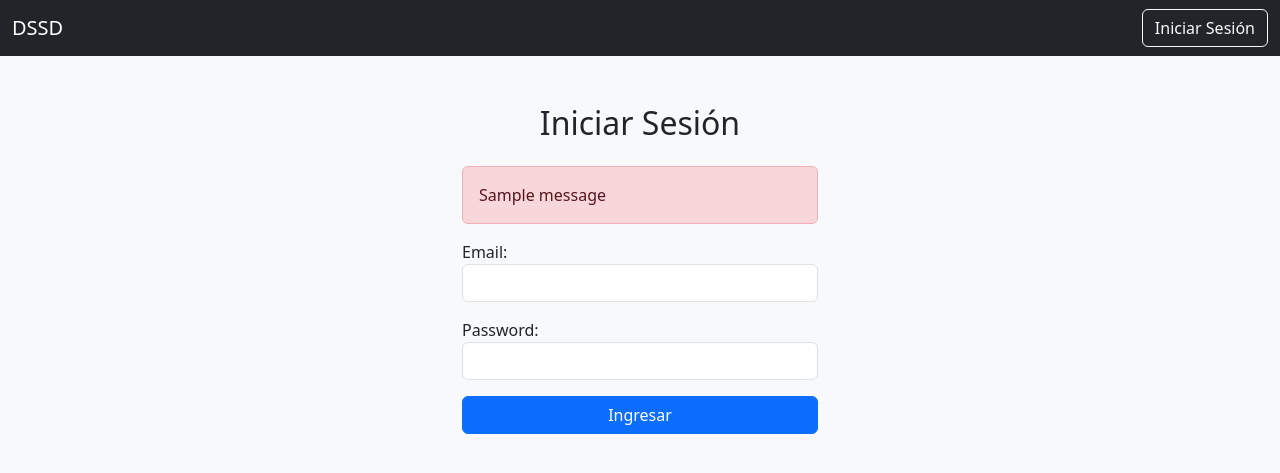
After one commit to dome0luis0valentin/dssd, a Django app: page /user/login/ in a window 1280 px wide. The commit adds this page. Shown: the top 473 px of the page. Run offline with Django 5.2, Linux system fonts and the light colour scheme; tables that the repository leaves empty hold one stand-in row (values such as "Sample post"); one stand-in notice (Sample message) is shown.

Commit message:
login exitoso

```diff
--- a/templates/header.html
+++ b/templates/header.html
@@ -2,5 +2,13 @@
 <nav class="navbar navbar-expand-lg navbar-dark bg-dark mb-4">
   <div class="container-fluid">
     <a class="navbar-brand" href="#">DSSD</a>
+
+    <div class="d-flex">
+      {% if user.is_authenticated %}
+        <a class="btn btn-outline-light" href="{% url 'perfil' %}">Ver Perfil</a>
+      {% else %}
+        <a class="btn btn-outline-light" href="{% url 'login' %}">Iniciar Sesión</a>
+      {% endif %}
+    </div>
   </div>
 </nav>
--- a/user/forms.py
+++ b/user/forms.py
@@ -1,7 +1,9 @@
 from django import forms
-from .models import User
 
-class UserForm(forms.ModelForm):
-    class Meta:
-        model = User
-        fields = ['nombre', 'apellido', 'edad', 'email']
+class LoginForm(forms.Form):
+    email = forms.EmailField(
+        widget=forms.EmailInput(attrs={'class': 'form-control'})
+    )
+    password = forms.CharField(
+        widget=forms.PasswordInput(attrs={'class': 'form-control'})
+    )
--- /dev/null
+++ b/user/templates/login.html
@@ -0,0 +1,32 @@
+{% extends 'base.html' %}
+
+{% block title %}Iniciar Sesión{% endblock %}
+
+{% block content %}
+<div class="row justify-content-center mt-5">
+    <div class="col-md-4">
+        <h2 class="text-center mb-4">Iniciar Sesión</h2>
+
+        {% if messages %}
+            <div class="alert alert-danger">
+                {% for message in messages %}
+                    <p class="mb-0">{{ message }}</p>
+                {% endfor %}
+            </div>
+        {% endif %}
+
+        <form method="post">
+            {% csrf_token %}
+                <div class="mb-3">
+                    {{ form.email.label_tag }}
+                    {{ form.email }}
+                </div>
+                <div class="mb-3">
+                    {{ form.password.label_tag }}
+                    {{ form.password }}
+                </div>
+            <button type="submit" class="btn btn-primary w-100">Ingresar</button>
+        </form>
+    </div>
+</div>
+{% endblock %}
--- a/user/urls.py
+++ b/user/urls.py
@@ -1,9 +1,11 @@
 from django.urls import path
-from .views import alta_user,lista_procesos_disponibles, iniciar_proceso, llenar_datos_proceso
+from .views import *
 
 urlpatterns = [
     path('', lista_procesos_disponibles, name="lista_procesos_disponibles"),
-    path('alta/', alta_user, name='alta_user'), #login
+    path('login/', login_view , name='login'), #login
+    #path('alta/', alta_user, name='alta_user'), #altas de usuarios
+    path('perfil/', perfil, name='perfil'), # Ver perfil
     path('procesos/', lista_procesos_disponibles, name="lista_procesos_disponibles"),
     path('procesos/iniciar/<int:proceso_id>/', iniciar_proceso, name='iniciar_proceso'),
     path('procesos/llenar_datos/', llenar_datos_proceso, name='llenar_datos_proceso')
--- a/user/views.py
+++ b/user/views.py
@@ -1,12 +1,16 @@
 from django.shortcuts import render, redirect
-from .forms import UserForm
+#from .forms import UserForm
 from django.http import JsonResponse
+from django.contrib.auth.decorators import login_required
+from django.contrib import messages
+from .forms import LoginForm
+from user.models import User
 import requests
 
 url_bonita = "http://localhost:8080/bonita"
-user = "walter.bates"
-password = "admin"
-
+#user = "walter.bates"
+#password = "admin"
+"""
 def alta_user(request):
     if request.method == "POST":
         form = UserForm(request.POST)
@@ -16,30 +20,67 @@ def alta_user(request):
     else:
         form = UserForm()
     return render(request, 'User/altas_users.html', {'form': form})
+"""
 
-def bonita_login(request):
+def bonita_login(request, user_email, user_password):
     url = f"{url_bonita}/loginservice"
     payload = {
-        "username": user,
-        "password": password,
+        "username": user_email,
+        "password": user_password,
         "redirect": "false",
     }
 
     session = requests.Session()
     response = session.post(url, data=payload)
+
+    # Parte de debug
     print("STATUS:", response.status_code)
     print("COOKIES:", session.cookies.get_dict())
     print("BODY:", response.text)
+    # Fin parte de debug
+
     if response.status_code == 204:
         request.session["cookies"] = session.cookies.get_dict()
         request.session["headers"] = {
             "X-Bonita-API-Token": session.cookies.get("X-Bonita-API-Token")
         }
-        request.session["username_bonita"] = user
+        request.session["username_bonita"] = user_email
         print("Login exitoso")
         return session
     else:
         raise Exception("Error al loguearse en Bonita", response.text)
+
+# Login de Django
+def login_view(request):
+    if request.method == "POST":
+        form = LoginForm(request.POST)
+        if form.is_valid():
+            email = form.cleaned_data["email"]
+            password = form.cleaned_data["password"]
+
+            try:
+                user = User.objects.get(email=email)
+            except User.DoesNotExist:
+                messages.error(request, "Usuario no encontrado")
+                return redirect("login")
+
+            if user.check_password(password):
+                # Guardamos en session el login local
+                request.session["user_id"] = user.id
+                request.session["user_name"] = f"{user.nombre} {user.apellido}"
+
+                # Intentamos login en Bonita
+                if bonita_login(request, email, password):
+                    return redirect("home")
+                else:
+                    messages.error(request, "Error al loguearse en Bonita")
+                    return redirect("login")
+            else:
+                messages.error(request, "Contraseña incorrecta")
+    else:
+        form = LoginForm()
+
+    return render(request, "login.html", {"form": form})
 
 def lista_procesos_disponibles(request):
     procesos = []
@@ -173,3 +214,19 @@ def llenar_datos_proceso(request):
 
 
     return render(request, "user/alta_proyecto.html")
+
+@login_required
+def perfil(request):
+    # Obtenemos el usuario logueado
+    usuario = request.user
+
+    # Obtenemos la ONG asociada a su consejo (si tiene)
+    ong = None
+    if usuario.consejo:
+        ong = usuario.consejo.ong  # asumimos que el modelo ConsejoDirectivo tiene relación con ONG
+
+    context = {
+        'usuario': usuario,
+        'ong': ong
+    }
+    return render(request, 'perfil.html', context)
```
Also changed, not shown: user/templates/perfil.html (added, +16 -0 lines).
